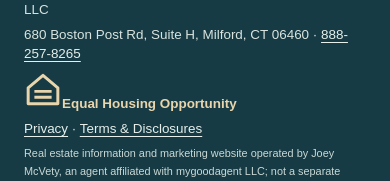
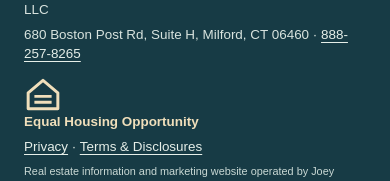
Before and after one commit to joeysellsct/Explore-Connecticut-Living, a Next.js app: page /en/towns/andover in a window 390 px wide. Shown: the part 8822-9003 px from the top of the page. Built offline with nearby package versions, Linux system fonts and the light colour scheme; no server answers.

Commit message:
Keep Equal Housing logo visible and legible in compact footer

```diff
--- a/app/globals.css
+++ b/app/globals.css
@@ -266,3 +266,6 @@ body{background:var(--coastal-cream);color:var(--coastal-ink)}
 .compact-footer .footer-minimal-legal a,.compact-footer .footer-minimal-legal a:visited{color:#e6efe9!important;text-decoration:underline!important}
 .footer-minimal-housing{font-weight:700;color:#e9d5ac}
 @media(max-width:760px){.footer-minimal{flex-direction:column;align-items:flex-start}.footer-minimal-contact{gap:.7rem 1.4rem}.footer-minimal-legal{display:block}.footer-minimal-legal>span{display:block;margin-bottom:.4rem}}
+
+/* Keep the Equal Housing Opportunity logo visible in the compact footer */
+.footer-minimal-housing{display:inline-flex;align-items:center;gap:.55rem;white-space:nowrap;color:#f0dfbb!important}.footer-minimal-housing svg{display:block;flex-shrink:0;width:38px;height:38px;color:#f0dfbb}@media(max-width:760px){.footer-minimal-housing{margin:.7rem 0}}
```
